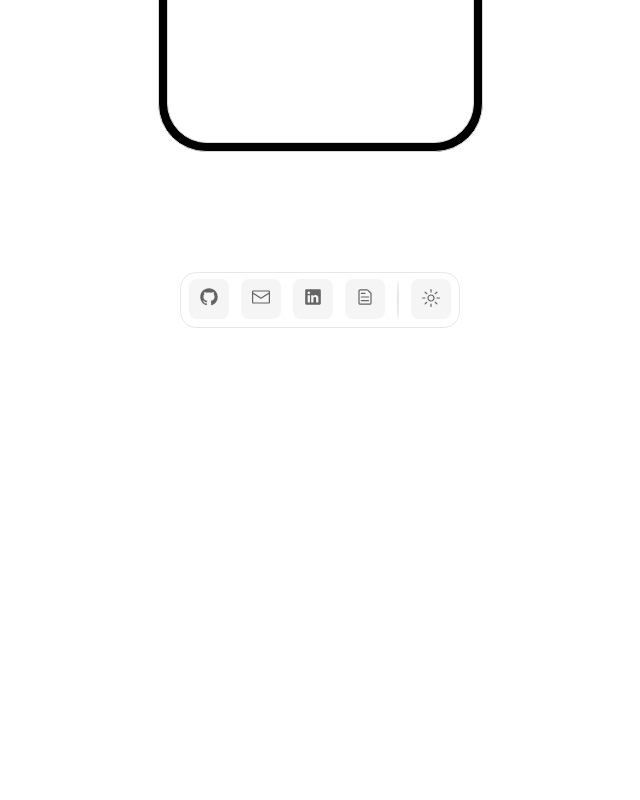
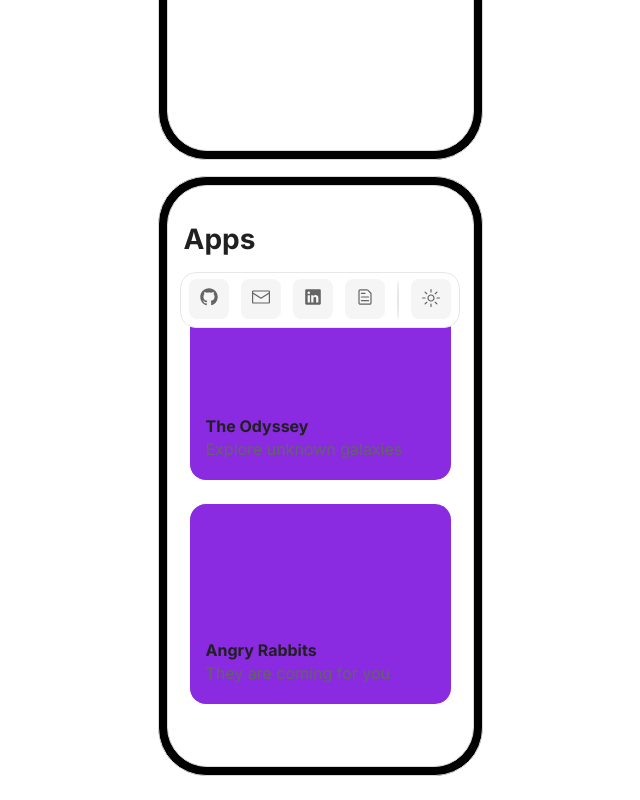
Before and after one commit to erikguntner/personal-site, a Next.js app: page /phone in a window 1280 px wide. Shown: the part 464-1264 px from the top of the page, without its empty margins (320-960 px from the left). Before the commit the page ends 800 px from the top, so only its background shows below. Built offline with nearby package versions, Linux system fonts and the light colour scheme.

Commit message:
More animation fun

```diff
--- /dev/null
+++ b/src/app/phone/Apps.tsx
@@ -0,0 +1,220 @@
+import React from "react";
+import { motion, Variants } from "framer-motion";
+import phoneStyles from "./phone.module.css";
+import styles from "./apps.module.css";
+import { ST } from "next/dist/shared/lib/utils";
+
+interface AppsProps {}
+
+const apps = [
+  { name: "The Odyssey", desc: "Explore unknown galaxies" },
+  { name: "Angry Rabbits", desc: "They are coming for you" },
+  // { name: "Ghost Town", desc: "Scary Ghosts" },
+  // { name: "Pirates in the jungle", desc: "Find the treasure" },
+  // { name: "Lost in the mountains", desc: "Find the treasure" },
+];
+
+const PHONE_WIDTH = 325;
+const PHONE_HEIGHT = 600;
+const PHONE_PADDING = 8;
+
+const SCREEN_PADDING = 24;
+
+const START_WIDTH = PHONE_WIDTH - PHONE_PADDING * 2 - SCREEN_PADDING * 2;
+const START_HEIGHT = 200;
+
+const END_WIDTH = PHONE_WIDTH - PHONE_PADDING * 2;
+const END_HEIGHT = PHONE_HEIGHT - PHONE_PADDING * 2;
+
+const COVER_END_HEIGHT = PHONE_HEIGHT / 2 - PHONE_PADDING * 2;
+
+const cardVariants: Variants = {
+  initial: {
+    y: 0,
+    x: 0,
+    width: START_WIDTH,
+    height: START_HEIGHT,
+    transition: {
+      type: "spring",
+      stiffness: 200,
+      damping: 20,
+      ease: "easeInOut",
+      duration: 0.5,
+    },
+    transitionEnd: {
+      zIndex: 1,
+      overflow: "hidden",
+    },
+  },
+  selected: ({ y }) => ({
+    y,
+    x: -SCREEN_PADDING,
+    width: END_WIDTH,
+    height: END_HEIGHT,
+    zIndex: 3,
+    transition: {
+      type: "spring",
+      stiffness: 200,
+      damping: 20,
+      ease: "easeInOut",
+      duration: 0.5,
+    },
+    transitionEnd: {
+      overflow: "scroll",
+    },
+  }),
+};
+
+export const Apps = ({}: AppsProps) => {
+  const screenRef = React.useRef<HTMLDivElement>(null);
+  const [selected, setSelected] = React.useState<number | null>(null);
+
+  const handleSetSelected = (index: number) => {
+    if (selected === index) {
+      setSelected(null);
+    } else {
+      setSelected(index);
+    }
+  };
+
+  return (
+    <section className={phoneStyles.phone}>
+      <div ref={screenRef} className={phoneStyles.screen}>
+        <div className={phoneStyles.header}>
+          <h3>Apps</h3>
+        </div>
+        <div className={styles.body}>
+          <ul className={styles.cards}>
+            {apps.map((card, index) => (
+              <li
+                style={{
+                  width: START_WIDTH,
+                  height: START_HEIGHT,
+                }}
+                key={index}
+                className={styles.placeholder}
+              >
+                <App
+                  handleSetSelected={handleSetSelected}
+                  card={card}
+                  selected={selected}
+                  index={index}
+                  ref={screenRef}
+                />
+              </li>
+            ))}
+          </ul>
+        </div>
+      </div>
+    </section>
+  );
+};
+
+interface AppProps {
+  handleSetSelected: (index: number) => void;
+  card: { name: string; desc: string };
+  selected: number | null;
+  index: number;
+  ref: React.RefObject<HTMLDivElement>;
+}
+
+const App = React.forwardRef<HTMLDivElement, AppProps>(function App(
+  { handleSetSelected, selected, card, index },
+  ref
+) {
+  const cardRef = React.useRef<HTMLDivElement>(null);
+
+  const offset = useOffset({
+    outerRef: ref,
+    innerRef: cardRef,
+    deps: [ref, cardRef],
+  });
+
+  const handleClick = () => {
+    if (cardRef.current && selected === index) {
+      cardRef.current.scrollTo({ top: 0, behavior: "smooth" });
+    }
+    handleSetSelected(index);
+  };
+
+  return (
+    <motion.div
+      ref={cardRef}
+      className={styles.card}
+      style={{
+        width: START_WIDTH,
+        height: START_HEIGHT,
+        transformOrigin: "center",
+      }}
+      onClick={handleClick}
+      animate={selected === index ? "selected" : "initial"}
+      initial={{ overflow: "hidden" }}
+      variants={cardVariants}
+      custom={{ y: offset }}
+    >
+      <motion.div
+        animate={{
+          height: selected === index ? COVER_END_HEIGHT : START_HEIGHT,
+        }}
+        initial={{ height: START_HEIGHT }}
+        className={styles.cover}
+      >
+        <div className={styles.image} />
+        <div className={styles.text}>
+          <h4>{card.name}</h4>
+          <p>{card.desc}</p>
+        </div>
+      </motion.div>
+      <div style={{ width: END_WIDTH }} className={styles.text}>
+        <p>
+          Lorem ipsum dolor sit amet consectetur adipisicing elit. Eveniet
+          dolore adipisci necessitatibus? Suscipit velit voluptas rerum
+          quibusdam mollitia. Accusantium incidunt impedit ad quisquam,
+          architecto repellendus provident accusamus quam hic quod!
+        </p>
+        <p>
+          Lorem ipsum dolor sit amet consectetur adipisicing elit. Eveniet
+          dolore adipisci necessitatibus? Suscipit velit voluptas rerum
+          quibusdam mollitia. Accusantium incidunt impedit ad quisquam,
+          architecto repellendus provident accusamus quam hic quod!
+        </p>
+        <p>
+          Lorem ipsum dolor sit amet consectetur adipisicing elit. Eveniet
+          dolore adipisci necessitatibus? Suscipit velit voluptas rerum
+          quibusdam mollitia. Accusantium incidunt impedit ad quisquam,
+          architecto repellendus provident accusamus quam hic quod!
+        </p>
+      </div>
+    </motion.div>
+  );
+});
+
+interface useOffset {
+  outerRef: React.ForwardedRef<HTMLDivElement>;
+  innerRef: React.RefObject<HTMLDivElement>;
+  deps: (
+    | React.RefObject<HTMLDivElement>
+    | ((instance: HTMLDivElement | null) => void)
+    | null
+  )[];
+}
+
+const useOffset = ({ outerRef, innerRef, deps }: useOffset) => {
+  const [offset, setOffset] = React.useState(0);
+  console.log(outerRef, innerRef);
+
+  React.useEffect(() => {
+    if (outerRef?.current && innerRef.current) {
+      console.log("offseting");
+      const rect = outerRef?.current?.getBoundingClientRect();
+      const cardRect = innerRef.current.getBoundingClientRect();
+
+      const center = rect.y + Math.floor(rect.height / 2);
+      const curreOffset = center - cardRect.y - END_HEIGHT / 2;
+
+      setOffset(curreOffset);
+    }
+  }, [setOffset, ...deps]);
+
+  return offset;
+};
--- /dev/null
+++ b/src/app/phone/apps.module.css
@@ -0,0 +1,36 @@
+.body {
+  display: flex;
+  flex-direction: column;
+  height: 100%;
+  width: 100%;
+  padding: 24px;
+}
+
+.cards {
+  display: flex;
+  flex-direction: column;
+  align-items: center;
+  justify-content: flex-start;
+  width: 100%;
+  gap: 24px;
+}
+
+.card {
+  position: absolute;
+  background-color: #d9d9d9;
+  border-radius: 16px;
+  /* position: absolute; */
+  background-size: cover;
+  scrollbar-width: none;
+}
+
+.cover {
+  width: 100%;
+  background-color: blueviolet;
+  display: flex;
+  align-items: flex-end;
+}
+
+.text {
+  padding: 16px;
+}
--- a/src/app/phone/page.tsx
+++ b/src/app/phone/page.tsx
@@ -9,6 +9,7 @@ import {
 } from "@radix-ui/react-icons";
 
 import styles from "./phone.module.css";
+import { Apps } from "./Apps";
 
 interface pageProps {}
 
@@ -129,7 +130,7 @@ export default function Page({}: pageProps) {
             <div className={styles.row}>
               <motion.h3
                 style={{
-                  transformOrigin: "0 0",
+                  transformOrigin: "left",
                 }}
                 animate={{
                   opacity: selected === null ? 1 : 0,
@@ -223,6 +224,7 @@ export default function Page({}: pageProps) {
           </div>
         </div>
       </section>
+      <Apps />
     </main>
   );
 }
--- a/src/app/phone/phone.module.css
+++ b/src/app/phone/phone.module.css
@@ -3,9 +3,10 @@
   flex-direction: column;
   align-items: center;
   justify-content: flex-start;
-  height: 100vh;
+  gap: 16px;
   width: 100vw;
-  padding: 16px;
+  padding: 24px;
+  overflow: scroll;
 }
 
 .phone {
@@ -33,7 +34,7 @@
   border-radius: 40px;
   border: 1px solid;
   border-color: #d9d9d9;
-  overflow: hidden;
+  overflow: scroll;
 }
 
 .header {
```
